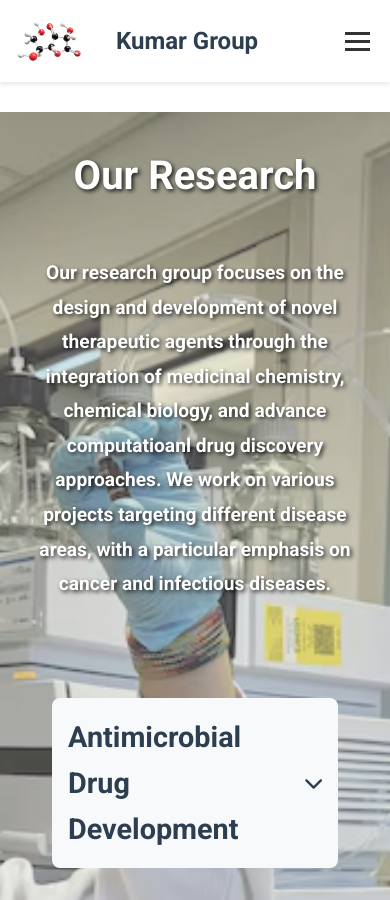
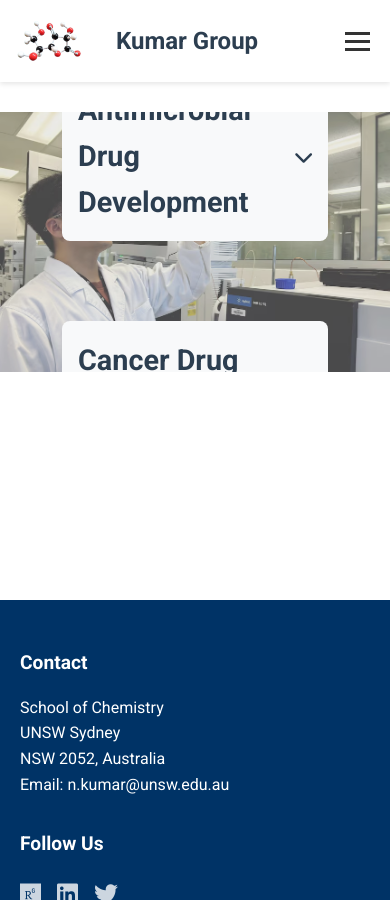
Before and after one commit to NareshKumarGroup/Home, a Jekyll site: the page built from research.md, in a window 390 px wide and 900 px high. Built offline with Jekyll 4.4.1, drawn with Linux system fonts in a browser that asks for light colours; part of the change alters nothing that is shown; some of the changed text lies outside the part shown.

Commit message:
Mobile research hero: keep background image at top, fit intro text within image

```diff
--- a/research.md
+++ b/research.md
@@ -409,6 +409,10 @@ title: Research
 .research-hero {
     position: relative;
     overflow: hidden;
+    min-height: 380px;
+    display: flex;
+    align-items: center;
+    justify-content: center;
 }
 .research-hero::before {
     content: '';
@@ -427,18 +431,41 @@ title: Research
 .research-hero .container {
     position: relative;
     z-index: 2;
+    width: 100%;
 }
 
 @media (max-width: 768px) {
     .research-hero {
-        min-height: unset;
-        height: auto;
-        padding: 2rem 0 2rem 0;
-        display: block;
+        min-height: 260px;
+        height: 260px;
+        display: flex;
+        align-items: center;
+        justify-content: center;
+        padding: 0;
     }
     .research-hero::before {
-        height: 100%;
-        min-height: 100%;
+        height: 260px;
+        min-height: 260px;
+    }
+    .research-content {
+        max-width: 100vw;
+        padding: 0 10px;
+    }
+    .research-intro {
+        max-width: 90vw;
+        margin: 0 auto;
+        font-size: 1rem;
+        line-height: 1.4;
+        padding: 0 5px;
+        position: relative;
+        z-index: 2;
+        color: #fff;
+        background: none;
+        text-shadow: 2px 2px 4px rgba(0,0,0,0.8);
+    }
+    .section-title h2 {
+        font-size: 2rem;
+        margin-bottom: 1rem;
     }
 }
 </style>
```
Also changed, not shown: 1 other file.
